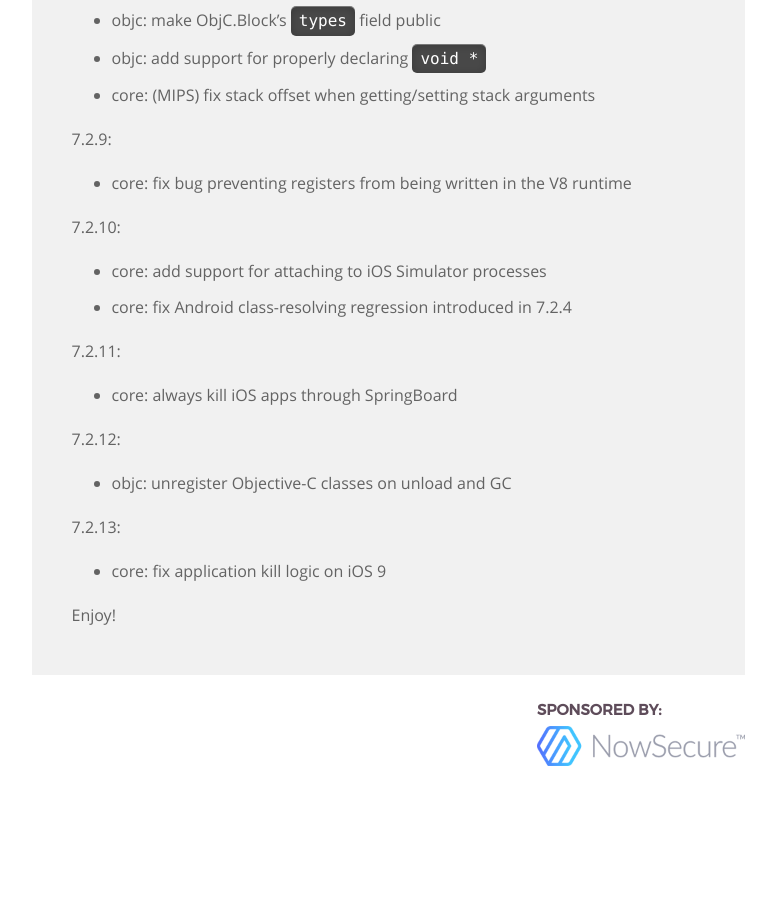
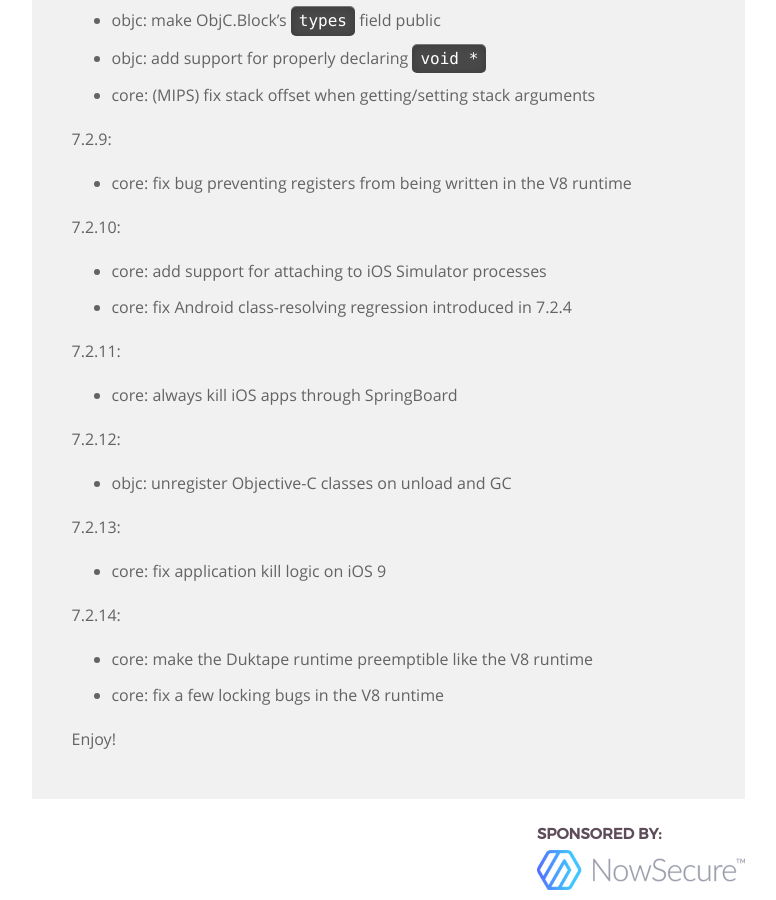
Before and after one commit to frida/frida-website, a Jekyll site: the page built from _posts/2016-06-02-frida-7-2-released.markdown, in a window 1280 px wide and 900 px high, scrolled down 4409 px. Shown: the whole window, without its empty margins (364-1140 px from the left). Built offline with Jekyll 4.4.1, drawn with Linux system fonts in a browser that asks for light colours; before the commit the page ends 5185 px from its top, so only the background shows below that.

Commit message:
Add release notes for 7.2.14

```diff
--- a/_posts/2016-06-02-frida-7-2-released.markdown
+++ b/_posts/2016-06-02-frida-7-2-released.markdown
@@ -195,4 +195,9 @@ So in closing, let's summarize the changes:
 
 - core: fix application kill logic on iOS 9
 
+7.2.14:
+
+- core: make the Duktape runtime preemptible like the V8 runtime
+- core: fix a few locking bugs in the V8 runtime
+
 Enjoy!
```
